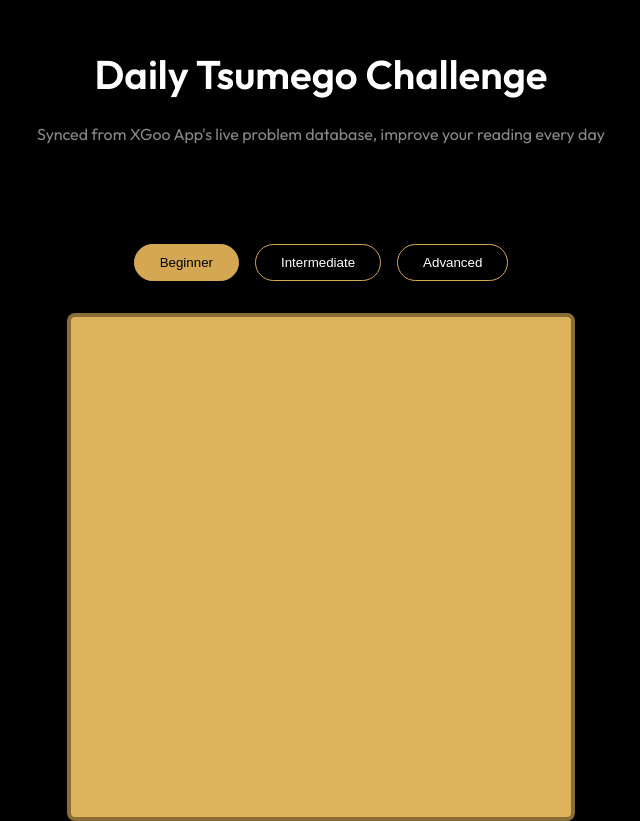
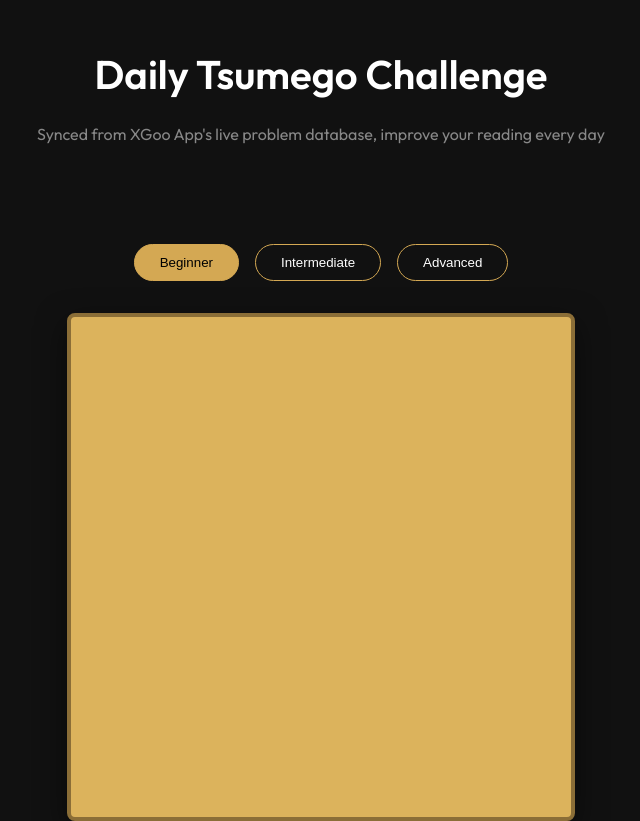
Before and after one commit to xgoo/AppShowcase, a plain HTML site: page index.html in a window 1280 px wide. Shown: the part 2524-3345 px from the top of the page, without its empty margins (319-959 px from the left). Drawn offline with Linux system fonts and the light colour scheme; no server answers.

Commit message:
💄 样式微调 v23: 修复死活题区域背景色\n\n- 将 background: #000 恢复为主题变量 var(--color-bg-section)\n- 确保页面视觉风格统一

```diff
--- a/css/components.css
+++ b/css/components.css
@@ -28,7 +28,7 @@
 /* Tsumego Section */
 .tsumego-section {
     padding: var(--space-xl) 0;
-    background: #000;
+    background: var(--color-bg-section); /* Restore theme color */
     text-align: center;
 }
 
```
